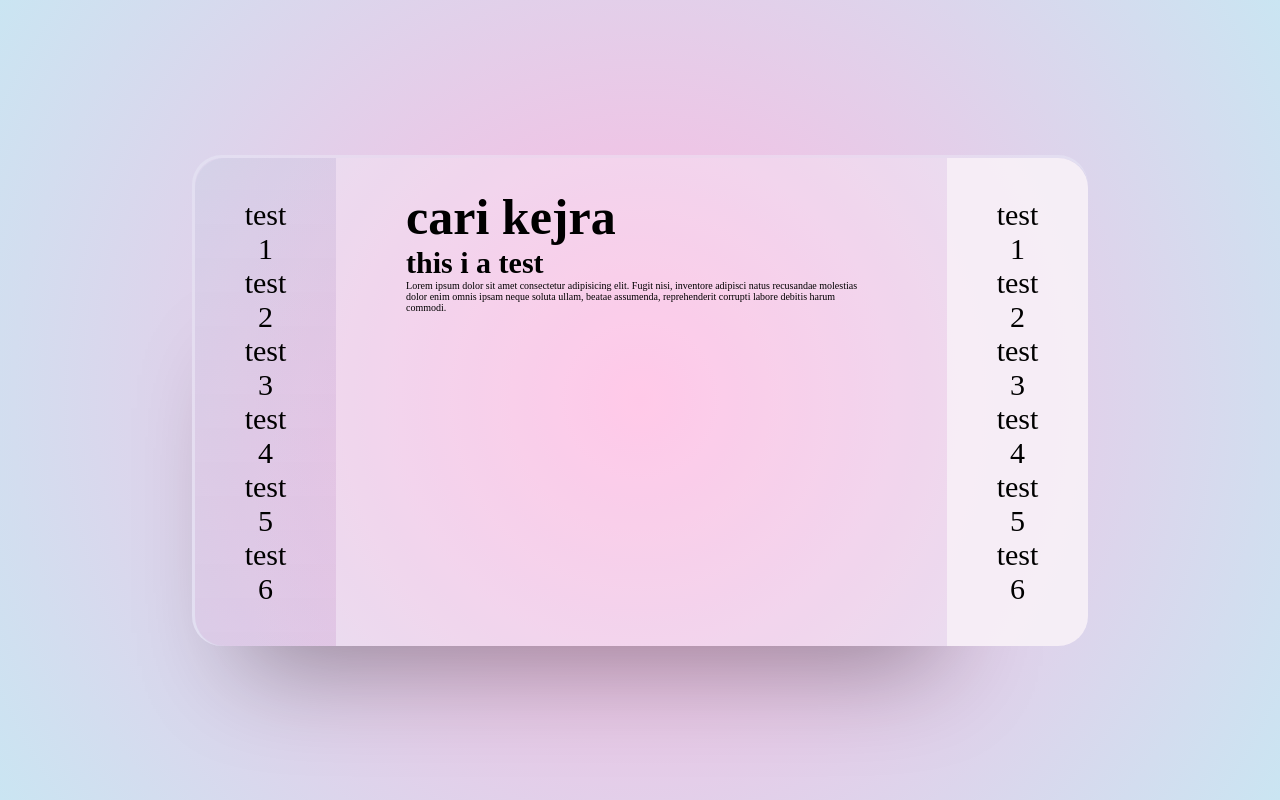
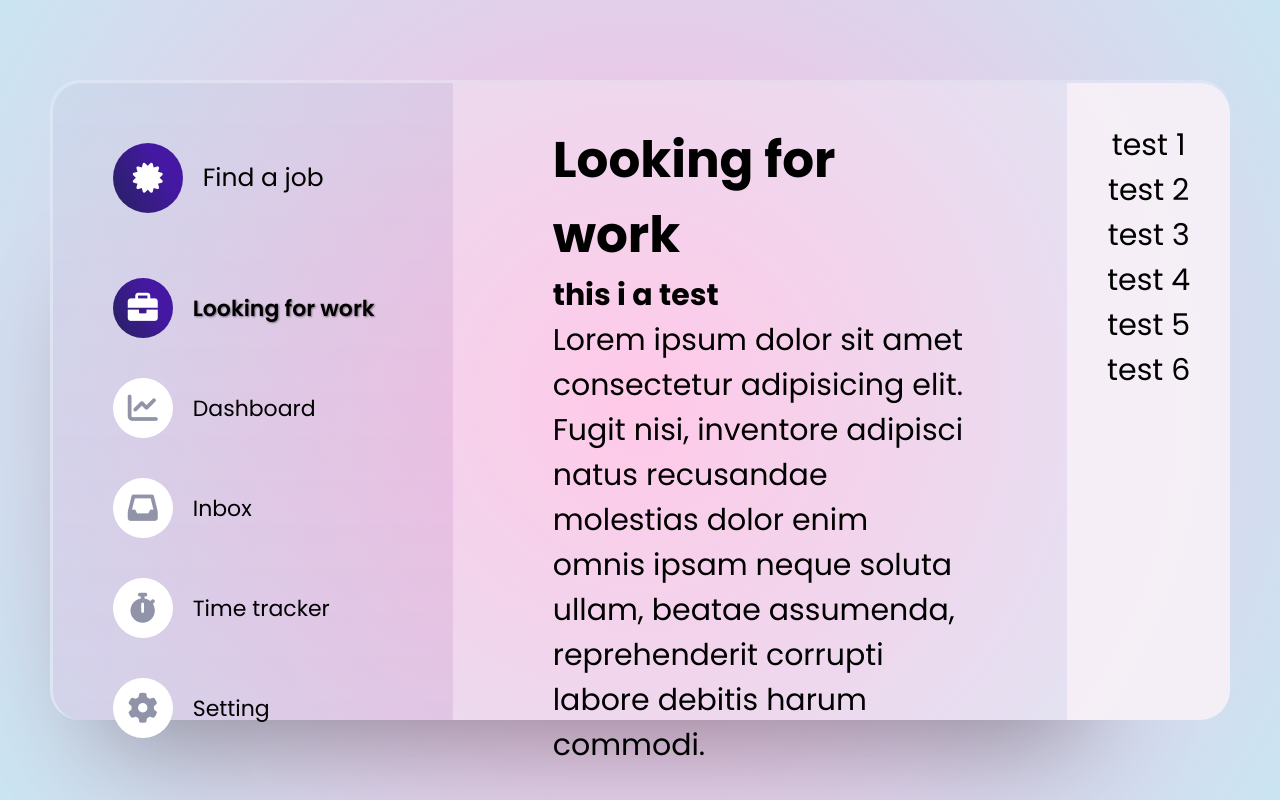
Before and after one commit to Ehsan-c137/FrontEnd-Mentorship, a plain HTML site: page Frontend-Mentorship-Challenge-05/index.html in a window 1280 px wide. Drawn offline with Linux system fonts and the light colour scheme.

Commit message:
added styles to sideBarLeft

```diff
--- /dev/null
+++ b/Frontend-Mentorship-Challenge-05/assets/app.js
@@ -0,0 +1,12 @@
+const selecting = document.querySelector('#aside-left')
+
+selecting.addEventListener('click',function(e){
+   const item = e.target;
+   const pItem  = item.parentNode;
+   if(item.tagName.toLowerCase() === 'p'){
+      selecting.querySelector('.selected').classList.remove('selected');
+      selecting.querySelector('.selected-icon').classList.remove('selected-icon');
+      item.classList.add('selected');
+      pItem.querySelector('i').classList.add('selected-icon')
+   }
+})
--- /dev/null
+++ b/Frontend-Mentorship-Challenge-05/assets/styles/_fonts.scss
@@ -0,0 +1 @@
+@import url('https://fonts.googleapis.com/css2?family=Poppins:wght@100;200;300;400;500;600;700;800&display=swap');
--- a/Frontend-Mentorship-Challenge-05/assets/styles/_reset.scss
+++ b/Frontend-Mentorship-Challenge-05/assets/styles/_reset.scss
@@ -3,6 +3,7 @@ html{
 }
 :root{
    font-size: 62.5%;
+   font-family: 'Poppins', sans-serif;
 }
 
 *{
--- a/Frontend-Mentorship-Challenge-05/assets/styles/main.scss
+++ b/Frontend-Mentorship-Challenge-05/assets/styles/main.scss
@@ -1,4 +1,5 @@
 @import '_reset';
+@import '_fonts';
 
 
 body{
@@ -15,7 +16,7 @@ body{
 #container{
    display: flex;
    justify-content: center;
-   width: 70%;
+   height: 80%;
    box-shadow: -50px 120px 100px -100px #00000059;
 
    border:solid #edf0fa62;
@@ -26,15 +27,16 @@ body{
       display: flex;
       flex-direction: column;
       background-color: rgba(255, 255, 255, 0.253);
-      padding: 3rem 7rem;
+      width: 48vw;
+      padding: 4rem 10rem;
       h1{
          font-size: 5rem;
       }
       h2{
          font-size: 3rem;
       }
-      .p{
-         font-size: 2rem;
+      p{
+         font-size: 3rem;
          width: 100%;
       }
    }
@@ -43,19 +45,82 @@ body{
       display: flex;
       flex-direction: column;
       padding: 4rem;
-      width: 20rem;
       text-align: center;
       li{
          font-size: 3rem;
       }
    }
    #aside-left{
+      display: flex;
+
       background-color: #d9afd91a;
       background-image: linear-gradient(0deg, #d9afd928 0%, #97dae118 100%);
       border-radius: 3rem 0rem 0rem 3rem;
+      width: 40rem;
+      padding: 4rem 6rem ;
+      i{
+         display: flex;
+         justify-content: center;
+         align-items: center;
+         border-radius: 50%;
+         margin: 1.5rem 0rem;
+
+         background-color: white;
+         color: #9193a8;
+         width: 6rem;
+         height: 6rem;
+         font-size: 3rem;
+      }
+      .aside-left-icon{
+         display: flex;
+         align-items: center;
+         margin: .5rem 0rem;
+         transition: 1s;
+
+         p{
+            font-size: 2.2rem;
+            margin-left: 2rem;
+            cursor: pointer;
+
+            -moz-user-select: none;
+            -khtml-user-select: none;
+            -webkit-user-select: none;
+         }
+      }
+      .aside-left-icon:hover{
+         padding: 1.3rem 0rem;
+         transition: 1s;
+      }
+      .aside-left-icon-first{
+         P{
+            cursor:default;
+            font-size: 2.5rem;
+         }
+         margin-bottom: 3rem;
+         i{
+            background: rgb(39,33,95);
+            background: linear-gradient(59deg, rgba(39,33,95,1) 0%, rgba(69,24,164,1) 70%);
+            color: white;
+            padding: 3.5rem;
+         }
+      }
+      .aside-left-icon-first:hover{
+         padding: 0rem;
+      }
+
    }
    #aside-right{
       background-color: #faf3f9dc;
       border-radius: 0rem 3rem 3rem 0rem;
    }
+   .selected{
+      font-weight: 600;
+      text-shadow: 1px 1px 2px  rgba(0, 0, 0, 0.438);
+      transition: none;
+   }
+   .selected-icon{
+      color: white !important;
+      background-color: rgb(39,33,95);
+      background: linear-gradient(59deg, rgba(39,33,95,1) 0%, rgba(69,24,164,1) 70%);
+   }
 }
--- a/Frontend-Mentorship-Challenge-05/index.html
+++ b/Frontend-Mentorship-Challenge-05/index.html
@@ -5,24 +5,43 @@
   <meta http-equiv="X-UA-Compatible" content="IE=edge">
   <meta name="viewport" content="width=device-width, initial-scale=1.0">
   <link rel="stylesheet" href="./assets/styles/main.css">
+  <link rel="stylesheet" href="https://cdnjs.cloudflare.com/ajax/libs/font-awesome/6.0.0-beta2/css/all.min.css">
   <title>doc</title>
 </head>
 <body>
 
   <div id="container">
   <aside id="aside-left">
-    <ul>
-      <li>test 1</li>
-      <li>test 2</li>
-      <li>test 3</li>
-      <li>test 4</li>
-      <li>test 5</li>
-      <li>test 6</li>
-    </ul>
+
+      <div class="aside-left-icon aside-left-icon-first">
+        <i class="fas fa-certificate"></i>
+        <p>Find a job</p>
+      </div>
+      <div class= 'aside-left-icon'>
+        <i class="fas fa-briefcase selected-icon"></i>
+        <p class="selected">Looking for  work</p>
+      </div>
+      <div class= 'aside-left-icon'>
+        <i class="fas fa-chart-line"></i>
+        <p>Dashboard</p>
+      </div>
+      <div class= 'aside-left-icon'>
+        <i class="fas fa-inbox"></i>
+        <p>Inbox</p>
+      </div>
+      <div class= 'aside-left-icon'>
+        <i class="fas fa-stopwatch"></i>
+        <p>Time tracker</p>
+      </div>
+      <div class= 'aside-left-icon'>
+        <i class="fas fa-cog"></i>
+        <p>Setting</p>
+      </div>
+
   </aside>
 
-    <div class="container_main">
-      <h1>cari kejra</h1>
+    <main class="container_main">
+      <h1>Looking for work</h1>
       <h2>this i a test</h2>
       <div class="text">
         <p>
@@ -31,7 +50,7 @@
           dolor enim omnis ipsam neque soluta ullam, beatae assumenda,
           reprehenderit corrupti labore debitis harum commodi.</p>
       </div>
-    </div>
+    </main>
 
     <aside id="aside-right">
       <ul>
@@ -44,5 +63,7 @@
       </ul>
     </aside>
   </div>
+
+  <script src="./assets/app.js"></script>
 </body>
 </html>
```
Also changed, not shown: Frontend-Mentorship-Challenge-05/assets/images/icon/dashboard.png (added), Frontend-Mentorship-Challenge-05/assets/styles/main.css, 1 other file.
